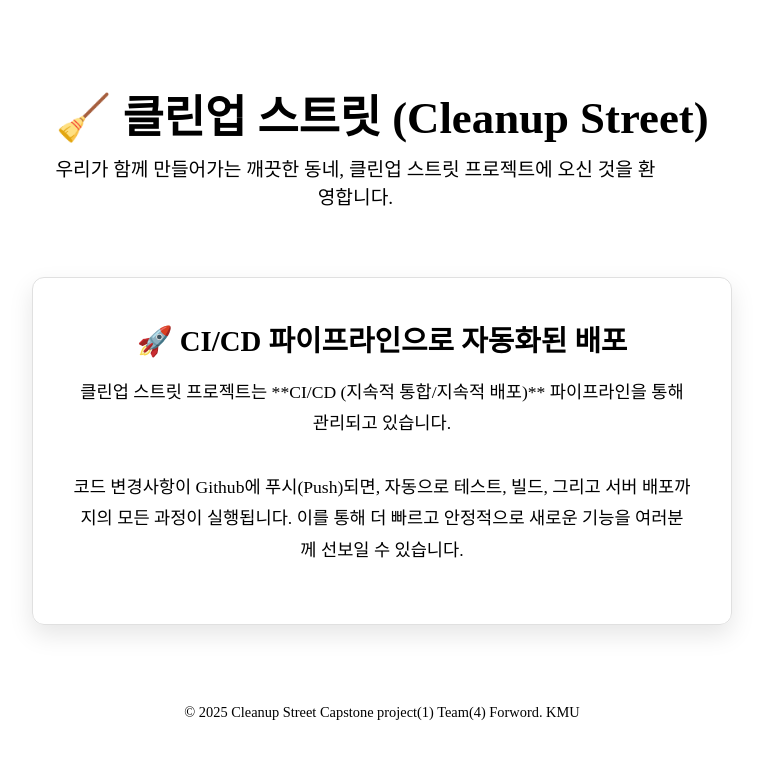
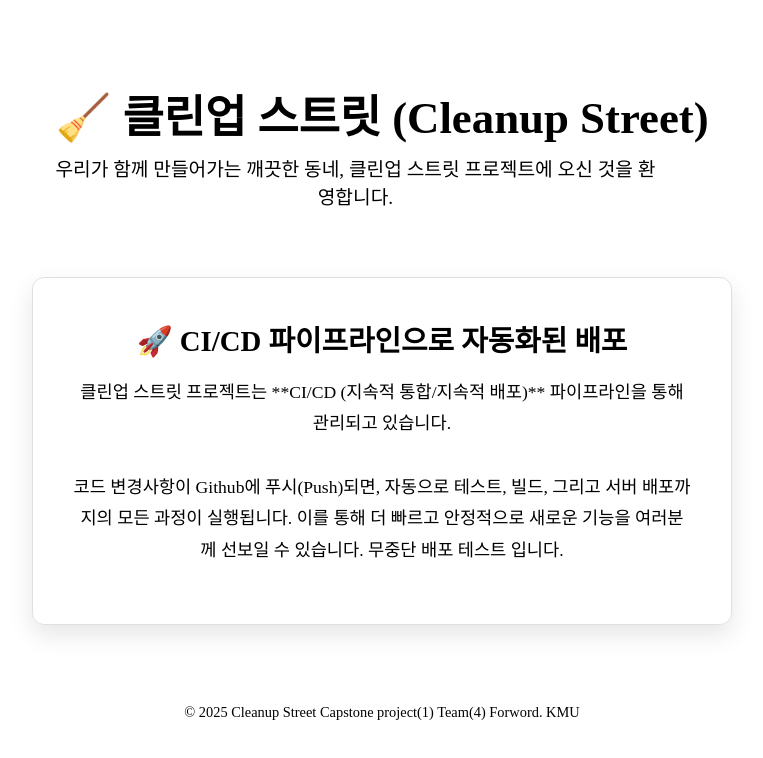
Before and after one commit to SeoulBhin/Cleanup_Street, a Nuxt app: page / in a window 1280 px wide. Shown: the top 758 px of the page, without its empty margins (258-1021 px from the left). Built offline with nearby package versions, Linux system fonts and the light colour scheme.

Commit message:
CD/CI Test

```diff
--- a/app/app.vue
+++ b/app/app.vue
@@ -16,6 +16,7 @@
           클린업 스트릿 프로젝트는 **CI/CD (지속적 통합/지속적 배포)** 파이프라인을 통해 관리되고 있습니다.
           <br><br>
           코드 변경사항이 Github에 푸시(Push)되면, 자동으로 테스트, 빌드, 그리고 서버 배포까지의 모든 과정이 실행됩니다. 이를 통해 더 빠르고 안정적으로 새로운 기능을 여러분께 선보일 수 있습니다.
+          무중단 배포 테스트 입니다.
         </p>
       </div>
     </main>
```
